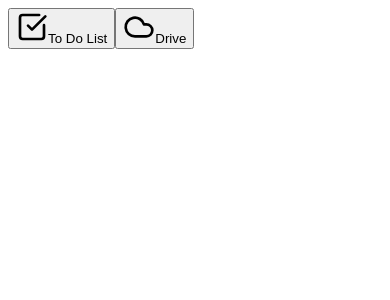
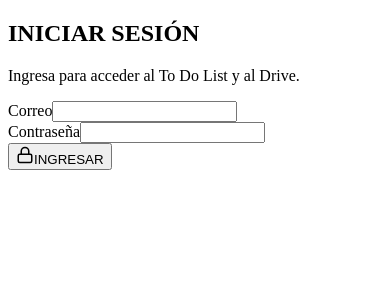
Before and after one commit to daii-dev/ToDoList, a React (Vite) app in the folder frontend/: page / in a window 390 px wide. Shown: the top 300 px of the page. Built offline with nearby package versions, Linux system fonts and the light colour scheme; the HTML template or start-up script is replaced by a standard one.

Commit message:
feat: pantalla de login con jwt

```diff
--- a/frontend/src/App.jsx
+++ b/frontend/src/App.jsx
@@ -1,11 +1,33 @@
 import { useState } from 'react';
 
+import { useAuth } from './features/auth/hooks/useAuth';
+import { LoginPage } from './features/auth/pages/LoginPage';
+import { DrivePage } from './features/drive/pages/DrivePage';
+import { TaskPage } from './features/todolist/pages/TaskPage';
 import { HomePage } from './pages/HomePage';
-import { TaskPage } from './features/todolist/pages/TaskPage';
-import { DrivePage } from './features/drive/pages/DrivePage';
 
 function App() {
   const [servicioActual, setServicioActual] = useState('home');
+  const { usuario, cargandoAuth, login, logout } = useAuth();
+
+  function cerrarSesion() {
+    logout();
+    setServicioActual('home');
+  }
+
+  if (cargandoAuth) {
+    return (
+      <main className="home-main">
+        <div className="add-form home-card">
+          <h2>Cargando...</h2>
+        </div>
+      </main>
+    );
+  }
+
+  if (!usuario) {
+    return <LoginPage onLogin={login} />;
+  }
 
   if (servicioActual === 'tasks') {
     return <TaskPage onVolver={() => setServicioActual('home')} />;
@@ -14,6 +36,12 @@ function App() {
     return <DrivePage onVolver={() => setServicioActual('home')} />;
   }
 
-  return <HomePage onSeleccionarServicio={setServicioActual} />;
+  return (
+    <HomePage
+      usuario={usuario}
+      onLogout={cerrarSesion}
+      onSeleccionarServicio={setServicioActual}
+    />
+  );
 }
 export default App;
--- /dev/null
+++ b/frontend/src/Features/auth/hooks/useAuth.js
@@ -0,0 +1,64 @@
+import {
+  useEffect,
+  useState,
+} from 'react';
+
+import {
+  iniciarSesion,
+  obtenerPerfil,
+} from '../services/authService';
+import {
+  eliminarToken,
+  guardarToken,
+  obtenerToken,
+} from '../services/tokenService';
+
+export function useAuth() {
+  const [usuario, setUsuario] = useState(null);
+  const [cargandoAuth, setCargandoAuth] = useState(true);
+
+  useEffect(function () {
+    async function verificarSesionGuardada() {
+      const token = obtenerToken();
+
+      if (!token) {
+        setCargandoAuth(false);
+        return;
+      }
+
+      try {
+        const respuesta = await obtenerPerfil();
+        setUsuario(respuesta.data.usuario);
+      } catch (error) {
+        eliminarToken();
+        setUsuario(null);
+      } finally {
+        setCargandoAuth(false);
+      }
+    }
+
+    verificarSesionGuardada();
+  }, []);
+
+  async function login(email, password) {
+    const respuesta = await iniciarSesion({
+      email,
+      password
+    });
+
+    guardarToken(respuesta.data.token);
+    setUsuario(respuesta.data.usuario);
+  }
+
+  function logout() {
+    eliminarToken();
+    setUsuario(null);
+  }
+
+  return {
+    usuario,
+    cargandoAuth,
+    login,
+    logout
+  };
+}
--- /dev/null
+++ b/frontend/src/Features/auth/pages/LoginPage.jsx
@@ -0,0 +1,68 @@
+import { useState } from 'react';
+
+import { Lock } from 'lucide-react';
+
+export function LoginPage({ onLogin }) {
+  const [email, setEmail] = useState('');
+  const [password, setPassword] = useState('');
+  const [mensajeError, setMensajeError] = useState('');
+  const [cargando, setCargando] = useState(false);
+
+  async function manejarLogin(evento) {
+    evento.preventDefault();
+
+    setMensajeError('');
+    setCargando(true);
+
+    try {
+      await onLogin(email.trim(), password);
+    } catch (error) {
+      setMensajeError(error.message || 'No se pudo iniciar sesión');
+    } finally {
+      setCargando(false);
+    }
+  }
+
+  return (
+    <main className="home-main">
+      <form className="add-form home-card" onSubmit={manejarLogin}>
+        <h2>INICIAR SESIÓN</h2>
+
+        <p className="home-description">
+          Ingresa para acceder al To Do List y al Drive.
+        </p>
+
+        <div className="form-group">
+          <label htmlFor="login-email">Correo</label>
+          <input
+            id="login-email"
+            type="email"
+            value={email}
+            onChange={(evento) => setEmail(evento.target.value)}
+          />
+        </div>
+
+        <div className="form-group">
+          <label htmlFor="login-password">Contraseña</label>
+          <input
+            id="login-password"
+            type="password"
+            value={password}
+            onChange={(evento) => setPassword(evento.target.value)}
+          />
+        </div>
+
+        {mensajeError && (
+          <p className="login-error">
+            {mensajeError}
+          </p>
+        )}
+
+        <button className="btn-add" type="submit" disabled={cargando}>
+          <Lock size={18} />
+          {cargando ? 'INGRESANDO...' : 'INGRESAR'}
+        </button>
+      </form>
+    </main>
+  );
+}
--- /dev/null
+++ b/frontend/src/Features/auth/services/authService.js
@@ -0,0 +1,40 @@
+import { obtenerToken } from './tokenService';
+
+const API_AUTH = '/api/auth';
+
+async function pedirJson(url, opciones = {}) {
+  const token = obtenerToken();
+
+  const respuesta = await fetch(url, {
+    ...opciones,
+    cache: 'no-store',
+    headers: {
+      Accept: 'application/json',
+      'Content-Type': 'application/json',
+      ...(token ? { Authorization: `Bearer ${token}` } : {}),
+      ...(opciones.headers || {})
+    }
+  });
+
+  const contenido = await respuesta.json().catch(function () {
+    return null;
+  });
+
+  if (!respuesta.ok) {
+    const mensaje = contenido?.errors?.[0]?.detail || 'Ocurrió un error';
+    throw new Error(mensaje);
+  }
+
+  return contenido;
+}
+
+export async function iniciarSesion(datosLogin) {
+  return pedirJson(`${API_AUTH}/login`, {
+    method: 'POST',
+    body: JSON.stringify(datosLogin)
+  });
+}
+
+export async function obtenerPerfil() {
+  return pedirJson(`${API_AUTH}/me`);
+}
--- /dev/null
+++ b/frontend/src/Features/auth/services/tokenService.js
@@ -0,0 +1,13 @@
+const TOKEN_KEY = 'auth_token';
+
+export function guardarToken(token) {
+  localStorage.setItem(TOKEN_KEY, token);
+}
+
+export function obtenerToken() {
+  return localStorage.getItem(TOKEN_KEY);
+}
+
+export function eliminarToken() {
+  localStorage.removeItem(TOKEN_KEY);
+}
--- a/frontend/src/pages/HomePage.jsx
+++ b/frontend/src/pages/HomePage.jsx
@@ -1,12 +1,31 @@
 import {
   CheckSquare,
   Cloud,
+  LogOut,
 } from 'lucide-react';
 
-export function HomePage({ onSeleccionarServicio }) {
+export function HomePage({ usuario, onLogout, onSeleccionarServicio }) {
   return (
     <main className="home-main">
       <div className="add-form home-card">
+        <div className="home-header">
+          <div>
+            <h2>MI SISTEMA</h2>
+            <p className="home-description">
+              Bienvenido, {usuario?.nombre}. Selecciona un servicio.
+            </p>
+          </div>
+
+          <button
+            type="button"
+            className="btn-logout"
+            onClick={onLogout}
+          >
+            <LogOut size={16} />
+            Salir
+          </button>
+        </div>
+
         <div className="service-grid">
           <button
             type="button"
--- a/frontend/src/styles/global.css
+++ b/frontend/src/styles/global.css
@@ -601,4 +601,48 @@ input[type="date"]::-webkit-calendar-picker-indicator {
   .drive-file-actions .btn-delete {
     width: 100%;
   }
+
+  .login-error {
+  color: var(--danger);
+  font-size: 0.85rem;
+  margin-bottom: 12px;
 }
+
+.home-header {
+  display: flex;
+  justify-content: space-between;
+  align-items: flex-start;
+  gap: 12px;
+  margin-bottom: 18px;
+}
+
+.btn-logout {
+  background: var(--surface2);
+  border: 1px solid var(--border);
+  border-radius: 8px;
+  color: var(--text-muted);
+  cursor: pointer;
+  font-size: 0.82rem;
+  padding: 8px 12px;
+  display: inline-flex;
+  align-items: center;
+  gap: 6px;
+}
+
+.btn-logout:hover {
+  border-color: var(--accent);
+  color: var(--accent);
+}
+
+.btn-add {
+  display: inline-flex;
+  align-items: center;
+  justify-content: center;
+  gap: 8px;
+}
+
+.btn-add:disabled {
+  opacity: 0.6;
+  cursor: not-allowed;
+}
+}
```
